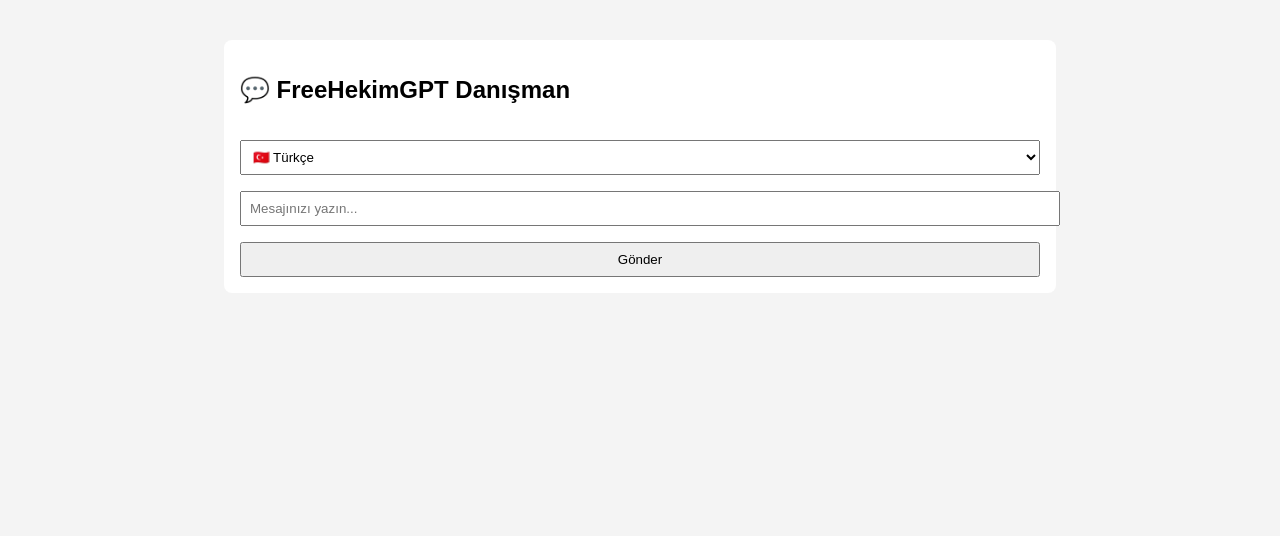
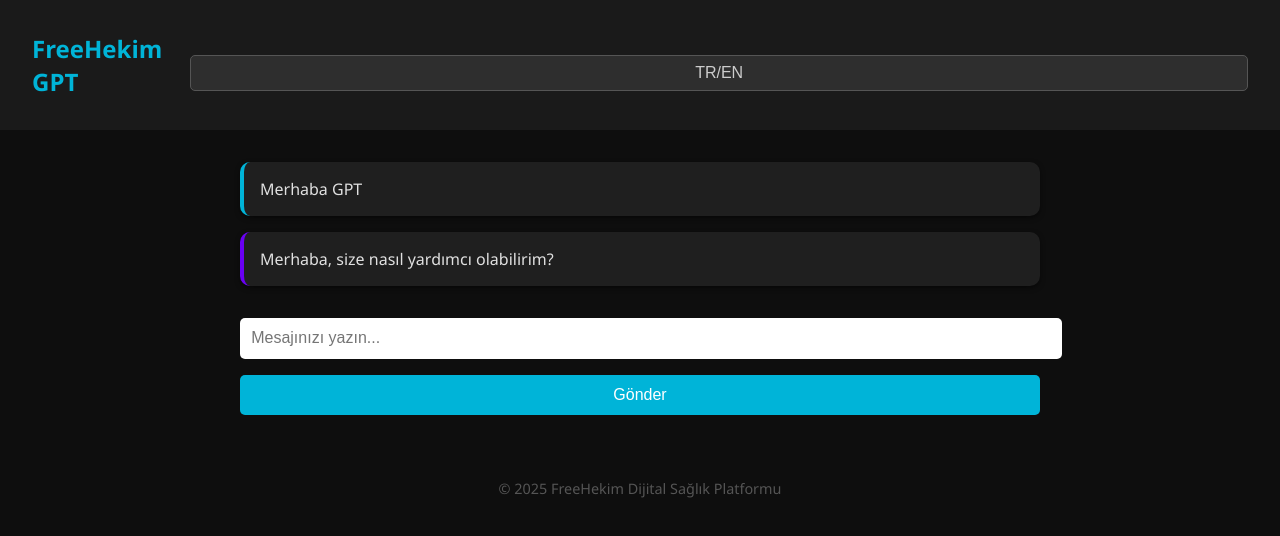
Before and after one commit to freehekim/freehekim-gpt-chat-ui, a plain HTML site: page index.html in a window 1280 px wide. Drawn offline with Linux system fonts and the light colour scheme.

Commit message:
Add files via upload

```diff
--- a/index.html
+++ b/index.html
@@ -1,56 +1,90 @@
 <!DOCTYPE html>
 <html lang="tr">
 <head>
-  <meta charset="UTF-8">
-  <meta name="viewport" content="width=device-width, initial-scale=1.0">
-  <title>FreeHekimGPT Danışman</title>
-  <style>
-    body { font-family: sans-serif; background: #f4f4f4; padding: 2rem; }
-    .chat-box { max-width: 800px; margin: auto; background: white; padding: 1rem; border-radius: 8px; }
-    .message { margin-bottom: 1rem; }
-    .bot { color: #0077cc; }
-    .user { text-align: right; }
-    select, input, button { padding: 0.5rem; margin-top: 1rem; width: 100%; }
-  </style>
+    <meta charset="UTF-8">
+    <title>FreeHekim GPT</title>
+    <meta name="viewport" content="width=device-width, initial-scale=1">
+    <style>
+        body {
+            background-color: #0e0e0e;
+            color: #e0e0e0;
+            font-family: 'Segoe UI', sans-serif;
+            margin: 0;
+            padding: 0;
+        }
+        header {
+            background-color: #1a1a1a;
+            padding: 1rem 2rem;
+            display: flex;
+            justify-content: space-between;
+            align-items: center;
+        }
+        header h1 {
+            font-size: 1.5rem;
+            color: #00b4d8;
+        }
+        #language-toggle {
+            background: #2e2e2e;
+            border: 1px solid #555;
+            color: #ccc;
+            padding: 0.5rem 1rem;
+            border-radius: 5px;
+            cursor: pointer;
+        }
+        main {
+            padding: 2rem;
+        }
+        .chat-container {
+            max-width: 800px;
+            margin: auto;
+        }
+        .message {
+            background-color: #1f1f1f;
+            padding: 1rem;
+            border-radius: 10px;
+            margin-bottom: 1rem;
+            box-shadow: 0 2px 5px rgba(0,0,0,0.5);
+        }
+        .user {
+            border-left: 4px solid #00b4d8;
+        }
+        .gpt {
+            border-left: 4px solid #6a00f4;
+        }
+        input, button {
+            padding: 0.7rem;
+            margin-top: 1rem;
+            width: 100%;
+            border-radius: 5px;
+            border: none;
+            font-size: 1rem;
+        }
+        button {
+            background-color: #00b4d8;
+            color: #fff;
+            cursor: pointer;
+        }
+        footer {
+            text-align: center;
+            color: #555;
+            margin: 2rem 0;
+            font-size: 0.9rem;
+        }
+    </style>
 </head>
 <body>
-  <div class="chat-box">
-    <h2>💬 FreeHekimGPT Danışman</h2>
-    <div id="chat"></div>
-    <select id="language">
-      <option value="tr">🇹🇷 Türkçe</option>
-      <option value="en">🇬🇧 English</option>
-    </select>
-    <input type="text" id="userInput" placeholder="Mesajınızı yazın..." />
-    <button onclick="sendMessage()">Gönder</button>
-  </div>
-
-  <script>
-    async function sendMessage() {
-      const input = document.getElementById("userInput");
-      const chat = document.getElementById("chat");
-      const lang = document.getElementById("language").value;
-      const message = input.value;
-      if (!message) return;
-
-      chat.innerHTML += `<div class='message user'><strong>👤:</strong> ${message}</div>`;
-      input.value = "";
-
-      const response = await fetch("https://freehekim-gpt-backend.onrender.com/chat", {
-        method: "POST",
-        headers: {
-          "Content-Type": "application/json",
-          "Authorization": "Bearer FREEHEKIM_STATIC_KEY"
-        },
-        body: JSON.stringify({
-          message: message,
-          lang: lang
-        })
-      });
-
-      const data = await response.json();
-      chat.innerHTML += `<div class='message bot'><strong>🤖:</strong> ${data.reply}</div>`;
-    }
-  </script>
+    <header>
+        <h1>FreeHekim GPT</h1>
+        <button id="language-toggle">TR/EN</button>
+    </header>
+    <main>
+        <div class="chat-container">
+            <div class="message user">Merhaba GPT</div>
+            <div class="message gpt">Merhaba, size nasıl yardımcı olabilirim?</div>
+            <input type="text" placeholder="Mesajınızı yazın...">
+            <button>Gönder</button>
+        </div>
+    </main>
+    <footer>© 2025 FreeHekim Dijital Sağlık Platformu</footer>
 </body>
 </html>
```
